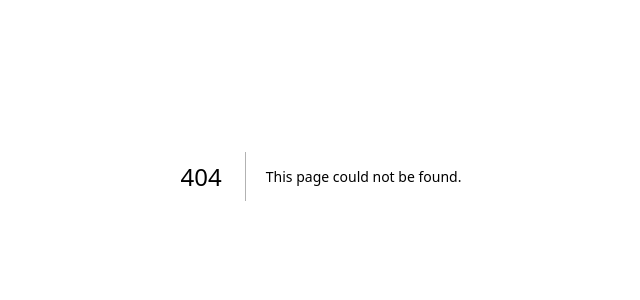
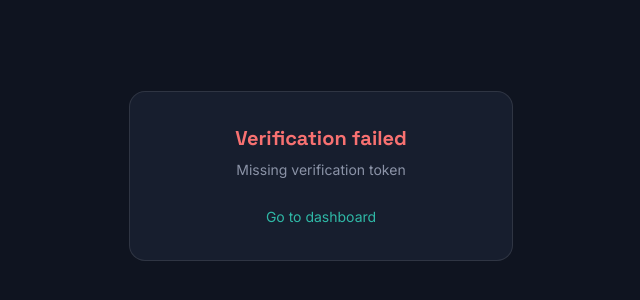
Before and after one commit to abi677715-del/kuno-p2p-platform, a Next.js app in the folder frontend/: page /verify-email in a window 1280 px wide. Before the commit this address had no page. Shown: the part 224-524 px from the top of the page, without its empty margins (319-959 px from the left). Built offline with nearby package versions, Linux system fonts and the light colour scheme; no server answers.

Commit message:
Add files via upload

```diff
--- /dev/null
+++ b/frontend/app/verify-email/page.tsx
@@ -0,0 +1,57 @@
+'use client';
+
+import { Suspense, useEffect, useState } from 'react';
+import { useSearchParams } from 'next/navigation';
+import { apiFetch } from '@/lib/api';
+
+export default function VerifyEmailPage() {
+  return (
+    <Suspense fallback={null}>
+      <VerifyEmailContent />
+    </Suspense>
+  );
+}
+
+function VerifyEmailContent() {
+  const params = useSearchParams();
+  const token = params.get('token');
+  const [status, setStatus] = useState<'checking' | 'success' | 'error'>('checking');
+  const [error, setError] = useState('');
+
+  useEffect(() => {
+    if (!token) {
+      setStatus('error');
+      setError('Missing verification token');
+      return;
+    }
+    apiFetch('/auth/verify-email', { method: 'POST', body: JSON.stringify({ token }) })
+      .then(() => setStatus('success'))
+      .catch((err) => {
+        setStatus('error');
+        setError(err.message);
+      });
+  }, [token]);
+
+  return (
+    <main className="min-h-screen flex items-center justify-center bg-ink px-6">
+      <div className="w-full max-w-sm bg-surface border border-white/10 rounded-2xl p-8 text-center">
+        {status === 'checking' && <p className="text-muted">Verifying your email…</p>}
+        {status === 'success' && (
+          <>
+            <h1 className="font-display font-bold text-xl text-teal mb-2">Email confirmed</h1>
+            <p className="text-sm text-muted mb-6">Your email address has been verified.</p>
+          </>
+        )}
+        {status === 'error' && (
+          <>
+            <h1 className="font-display font-bold text-xl text-red-400 mb-2">Verification failed</h1>
+            <p className="text-sm text-muted mb-6">{error}</p>
+          </>
+        )}
+        <a href="/dashboard" className="text-teal text-sm">
+          Go to dashboard
+        </a>
+      </div>
+    </main>
+  );
+}
```
